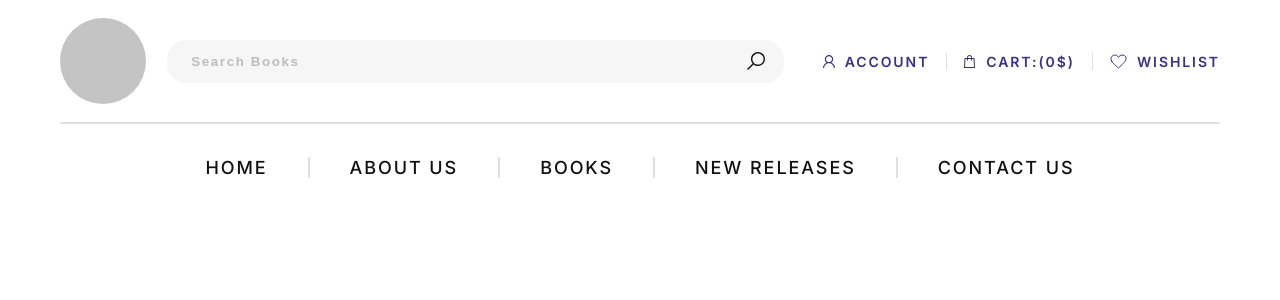
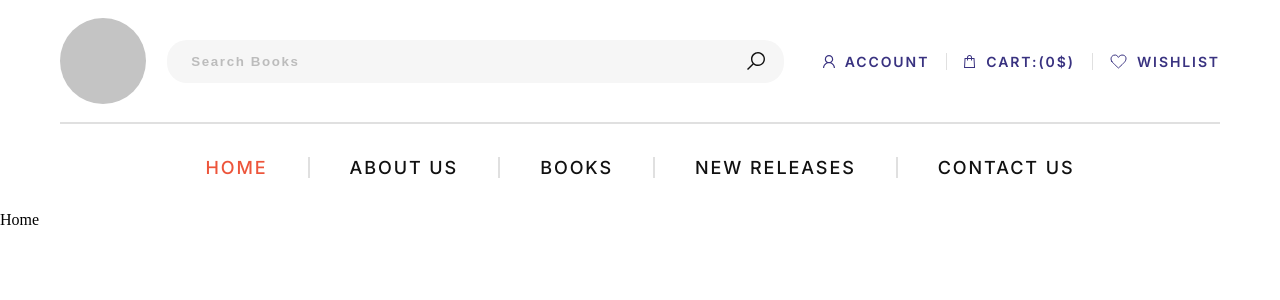
Before and after one commit to Stesho/university, a React (Create React App) app: page / in a window 1280 px wide. Shown: the top 300 px of the page. Built offline with nearby package versions, Linux system fonts and the light colour scheme.

Commit message:
feat: add active link style for header

```diff
--- a/src/App.tsx
+++ b/src/App.tsx
@@ -2,10 +2,12 @@ import React from 'react';
 import { BrowserRouter, Route, Routes } from 'react-router-dom';
 import HomePage from './pages/home/HomePage';
 import BooksPage from './pages/books/BooksPage';
+import Header from './components/header/Header';
 
 function App() {
   return (
     <BrowserRouter>
+      <Header />
       <Routes>
         <Route path={'/'} element={<HomePage />} />
         <Route path={'/books'} element={<BooksPage />} />
--- a/src/components/header/Header.module.scss
+++ b/src/components/header/Header.module.scss
@@ -90,3 +90,7 @@
     border-right: none;
   }
 }
+
+.activeLink {
+  color: var(--red-100);
+}
--- a/src/components/header/Header.tsx
+++ b/src/components/header/Header.tsx
@@ -6,7 +6,14 @@ import { ReactComponent as CartIcon } from '../../assets/icons/cart-icon.svg';
 import { ReactComponent as WishListIcon } from '../../assets/icons/wishlist-icon.svg';
 import { ReactComponent as SearchIcon } from '../../assets/icons/search-icon.svg';
 
+type ActiveLink = {
+  isActive: boolean;
+};
+
 const Header = () => {
+  const setActiveLink = (active: ActiveLink) =>
+    active.isActive ? `${styles.activeLink}` : '';
+
   return (
     <header className={`${styles.header} container`}>
       <div className={styles.topPanel}>
@@ -33,19 +40,29 @@ const Header = () => {
       <nav className={styles.navbar}>
         <ul className={styles.navbarList}>
           <li className={styles.navbarItem}>
-            <NavLink to={'/'}>Home</NavLink>
+            <NavLink to={'/'} className={setActiveLink}>
+              Home
+            </NavLink>
           </li>
           <li className={styles.navbarItem}>
-            <NavLink to={'/about'}>About us</NavLink>
+            <NavLink to={'/about'} className={setActiveLink}>
+              About us
+            </NavLink>
           </li>
           <li className={styles.navbarItem}>
-            <NavLink to={'/books'}>Books</NavLink>
+            <NavLink to={'/books'} className={setActiveLink}>
+              Books
+            </NavLink>
           </li>
           <li className={styles.navbarItem}>
-            <NavLink to={'/releases'}>New releases</NavLink>
+            <NavLink to={'/releases'} className={setActiveLink}>
+              New releases
+            </NavLink>
           </li>
           <li className={styles.navbarItem}>
-            <NavLink to={'/contacts'}>Contact us</NavLink>
+            <NavLink to={'/contacts'} className={setActiveLink}>
+              Contact us
+            </NavLink>
           </li>
         </ul>
       </nav>
--- a/src/pages/home/HomePage.tsx
+++ b/src/pages/home/HomePage.tsx
@@ -13,11 +13,7 @@ const HomePage: FC = () => {
   //   fetchBooks();
   // }, []);
 
-  return (
-    <div className={styles.homePage}>
-      <Header />
-    </div>
-  );
+  return <div className={styles.homePage}>Home</div>;
 };
 
 export default HomePage;
```
